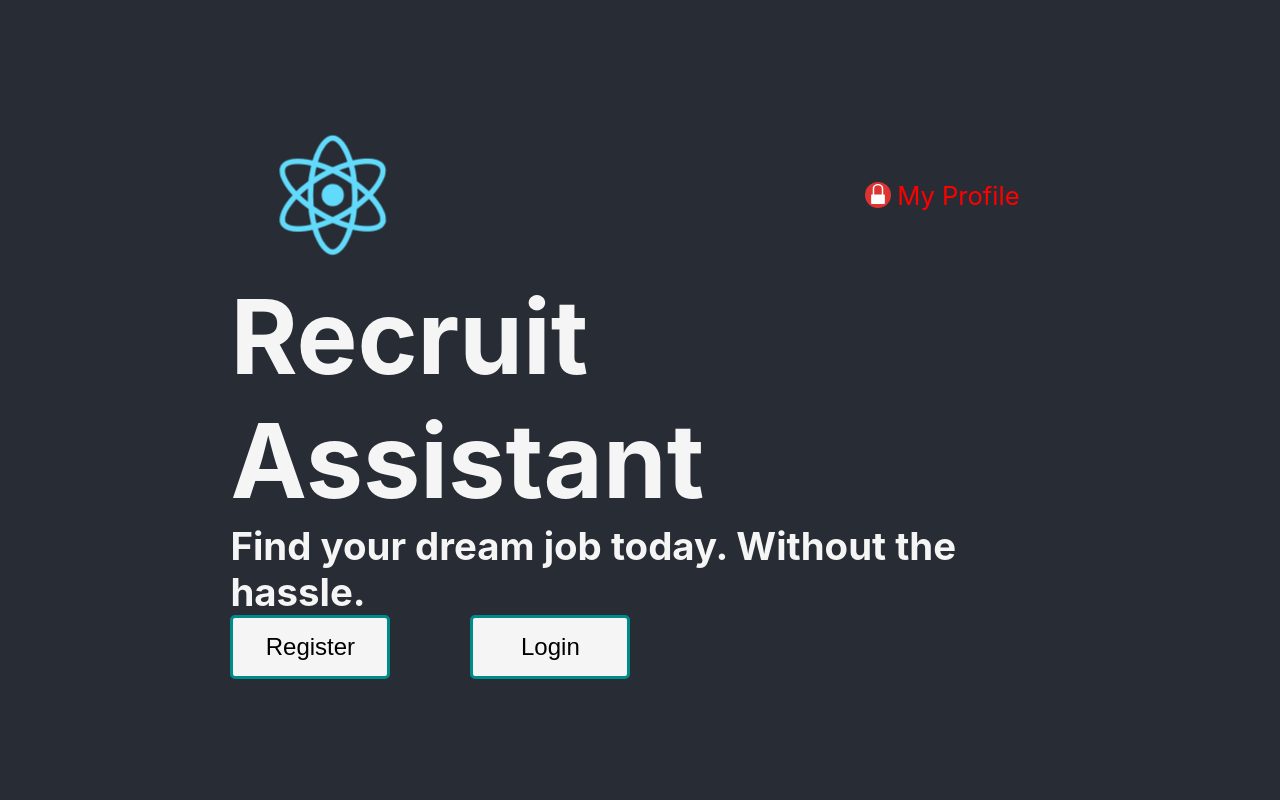
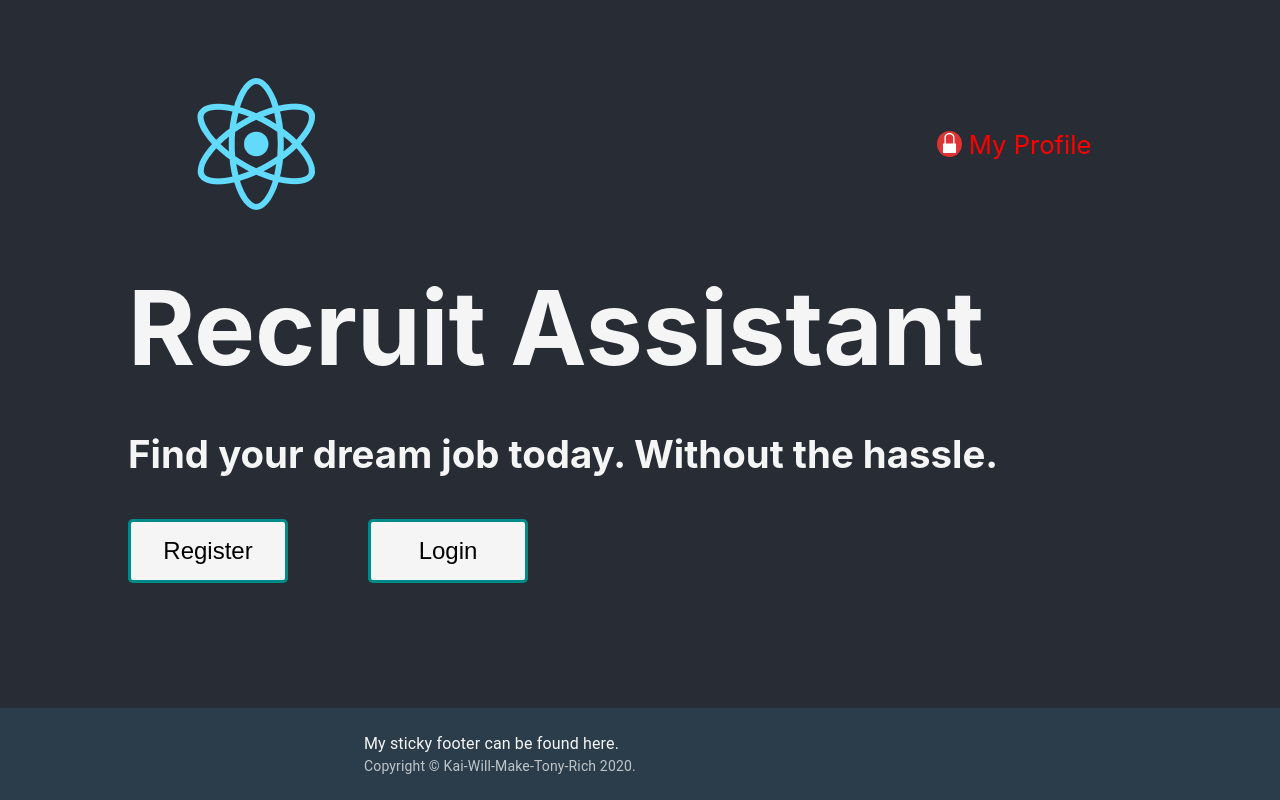
Before and after one commit to rwang301/COMP3900-Project, a React (Create React App) app in the folder frontend/: page / in a window 1280 px wide. Built offline with nearby package versions, Linux system fonts and the light colour scheme.

Commit message:
Add material footer

```diff
--- a/frontend/src/App.js
+++ b/frontend/src/App.js
@@ -1,6 +1,6 @@
 import React from 'react';
 import styled from "styled-components";
-import { BrowserRouter as Router, Route, Switch } from 'react-router-dom';
+import { Route, Switch } from 'react-router-dom';
 import Nav from './components/Nav'
 import Home from './pages/Home';
 import Login from './pages/Login';
@@ -12,6 +12,8 @@ import JobseekerProfilePage from './pages/JobseekerProfilePage';
 import Swiping from './pages/Swiping';
 import Matches from './pages/Matches';
 import Alert from './components/Alert';
+import Footer from './components/Footer';
+import { createMuiTheme, ThemeProvider } from '@material-ui/core/styles';
 
 const Main = styled.main`
   padding: 5% 10%;
@@ -28,9 +30,10 @@ function App() {
     localStorage.clear();
     setIsLoggedIn(false);
   };
+  const theme = React.useMemo(() => createMuiTheme({ palette: { type: 'dark' } }), []);
 
   return (
-    <Router>
+    <ThemeProvider theme={theme}>
       <Main>
         <Nav login={isLoggedIn} logout={logout} />
         <Alert />
@@ -72,7 +75,8 @@ function App() {
           </Route>
         </Switch>
       </Main>
-    </Router>
+      <Footer />
+    </ThemeProvider>
   )
 }
 
--- /dev/null
+++ b/frontend/src/components/Footer.js
@@ -0,0 +1,38 @@
+import React from 'react';
+import Typography from '@material-ui/core/Typography';
+import { makeStyles } from '@material-ui/core/styles';
+import Container from '@material-ui/core/Container';
+import Link from '@material-ui/core/Link';
+
+function Copyright() {
+  return (
+    <Typography variant="body2" color="textSecondary">
+      {'Copyright © '}
+      <Link color="inherit" target='_blank' href="https://github.com/unsw-cse-capstone-project/capstone-project-comp3900-w17a-kai-will-make-tony-rich">
+        Kai-Will-Make-Tony-Rich
+      </Link>{' '}
+      {new Date().getFullYear()}
+      {'.'}
+    </Typography>
+  );
+}
+
+const useStyles = makeStyles((theme) => ({
+  footer: {
+    padding: theme.spacing(3, 2),
+    marginTop: 'auto',
+    backgroundColor: '#2b3d4a',
+  },
+}));
+
+export default function StickyFooter() {
+  const classes = useStyles();
+  return (
+      <footer className={classes.footer}>
+        <Container maxWidth="sm">
+          <Typography variant="body1">My sticky footer can be found here.</Typography>
+          <Copyright />
+        </Container>
+      </footer>
+  );
+}
--- a/frontend/src/index.css
+++ b/frontend/src/index.css
@@ -15,8 +15,9 @@ button {
   background-color: #282c34;
   color: whitesmoke;
   min-height: 100vh;
-  padding: 5% 10%;
   box-sizing: border-box;
+  display: flex;
+  flex-direction: column;
 }
 
 .active {
--- a/frontend/src/index.js
+++ b/frontend/src/index.js
@@ -2,12 +2,15 @@ import React from 'react';
 import ReactDOM from 'react-dom';
 import './index.css';
 import App from './App';
+import { BrowserRouter } from 'react-router-dom';
 import * as serviceWorker from './serviceWorker';
 import StoreProvider from './utils/store';
 
 ReactDOM.render(
   <StoreProvider>
-    <App />
+    <BrowserRouter>
+      <App />
+    </BrowserRouter>
   </StoreProvider>,
   document.getElementById('root')
 );
```
